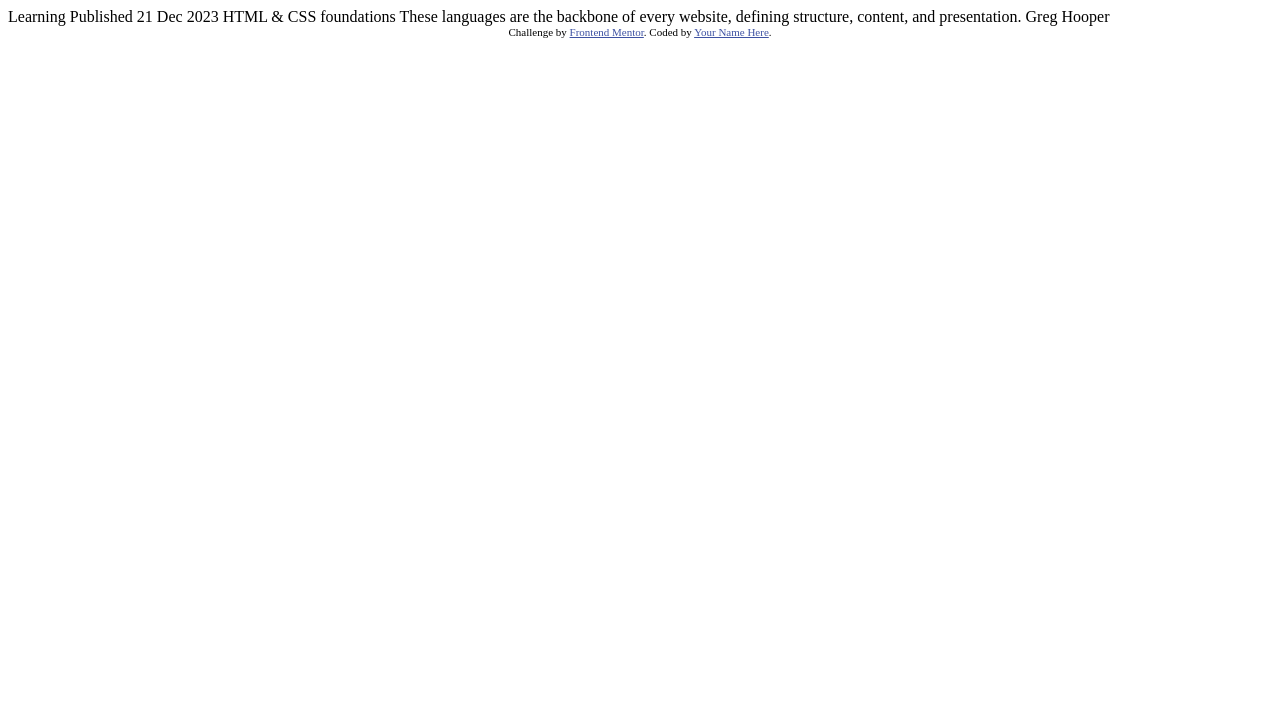
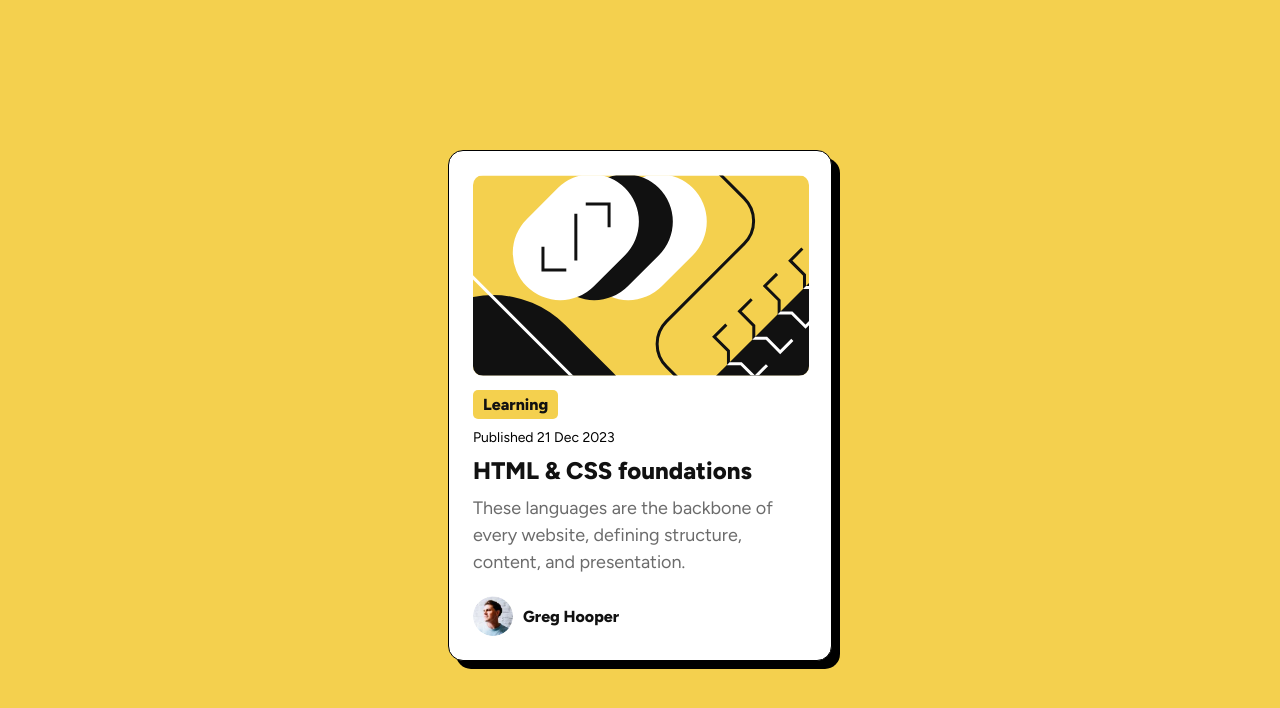
Before and after one commit to Hamza-Noah/Blog-preview-card, a plain HTML site: page index.html in a window 1280 px wide. Drawn offline with Linux system fonts and the light colour scheme.

Commit message:
coded the design

```diff
--- a/index.html
+++ b/index.html
@@ -1,34 +1,40 @@
 <!DOCTYPE html>
 <html lang="en">
+
 <head>
   <meta charset="UTF-8">
-  <meta name="viewport" content="width=device-width, initial-scale=1.0"> <!-- displays site properly based on user's device -->
-
+  <meta name="viewport" content="width=device-width, initial-scale=1.0">
   <link rel="icon" type="image/png" sizes="32x32" href="./assets/images/favicon-32x32.png">
 
   <title>Frontend Mentor | Blog preview card</title>
+  <link rel="stylesheet" href="style.css">
+  <link rel="preconnect" href="https://fonts.googleapis.com">
+  <link rel="preconnect" href="https://fonts.gstatic.com" crossorigin>
+  <link href="https://fonts.googleapis.com/css2?family=Figtree:wght@300..900&display=swap" rel="stylesheet">
+</head>
 
-  <!-- Feel free to remove these styles or customise in your own stylesheet 👍 -->
-  <style>
-    .attribution { font-size: 11px; text-align: center; }
-    .attribution a { color: hsl(228, 45%, 44%); }
-  </style>
-</head>
 <body>
+  <main class="card">
+    <div class="img">
+      <img src="./assets/images/illustration-article.svg" alt="img">
+    </div>
+    <p class="flag">
+      Learning
+    </p>
+    <p class="date">
+      Published 21 Dec 2023
+    </p>
+    <h1>
+      HTML & CSS foundations
+    </h1>
+    <p>
+      These languages are the backbone of every website, defining structure, content, and presentation.
+    </p>
+    <div class="account">
+      <img src="./assets/images/image-avatar.webp" alt="">
+      <p> Greg Hooper</p>
+    </div>
+  </main>
+</body>
 
-  Learning
-
-  Published 21 Dec 2023
-
-  HTML & CSS foundations
-
-  These languages are the backbone of every website, defining structure, content, and presentation.
-
-  Greg Hooper
-
-  <div class="attribution">
-    Challenge by <a href="https://www.frontendmentor.io?ref=challenge" target="_blank">Frontend Mentor</a>.
-    Coded by <a href="#">Your Name Here</a>.
-  </div>
-</body>
 </html>
--- /dev/null
+++ b/style.css
@@ -0,0 +1,91 @@
+:root {
+    --main-color: #f4d04e;
+}
+
+* {
+    box-sizing: border-box;
+    padding: 0;
+    margin: 0;
+}
+
+body {
+    background-color: var(--main-color);
+    display: flex;
+    justify-content: center;
+    align-items: center;
+    min-height: 100vh;
+    padding: 150px 24px;
+    font-family: "Figtree", sans-serif;
+}
+
+.card {
+    background-color: white;
+    padding: 24px;
+    max-width: 384px;
+    border-radius: 15px;
+    border: solid 1px;
+    box-shadow: 8px 8px black;
+    transition: all ease .2s;
+
+}
+
+.card:hover {
+    box-shadow: 16px 16px black;
+
+}
+
+.card:hover h1 {
+    color: var(--main-color);
+}
+
+.card .img img {
+    border-radius: 10px;
+}
+
+.flag {
+    background-color: var(--main-color);
+    width: fit-content;
+    padding: 5px 10px;
+    border-radius: 5px;
+    margin: 10px 0;
+    color: #111111;
+    font-weight: 800;
+
+}
+
+.flag+p {
+    margin-bottom: 10px;
+    font-size: 14px;
+}
+
+h1 {
+    color: #111111;
+    margin-bottom: 10px;
+    font-size: 24px;
+    font-weight: 800;
+    transition: all ease .2s;
+}
+
+h1+p {
+    color: #6b6b6b;
+    line-height: 1.5;
+    font-size: 18px;
+}
+
+.account {
+    display: flex;
+    align-items: center;
+    column-gap: 10px;
+    margin-top: 20px;
+}
+
+.account img {
+    border-radius: 50%;
+    width: 40px;
+    height: 40px
+}
+
+.account p {
+    color: #111111;
+    font-weight: 800;
+}
```
